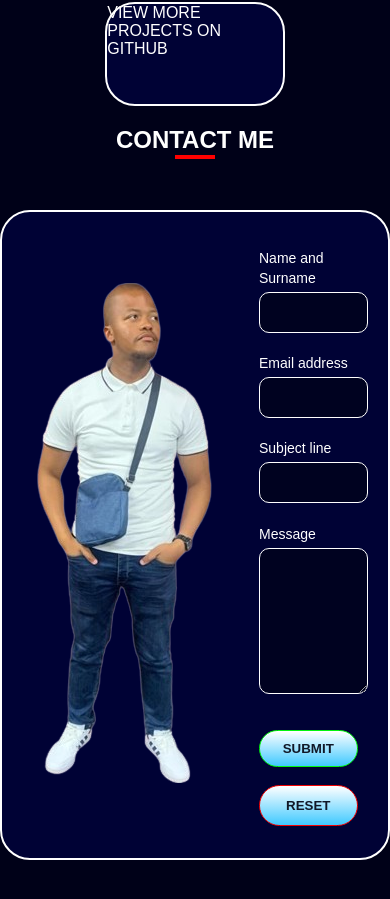
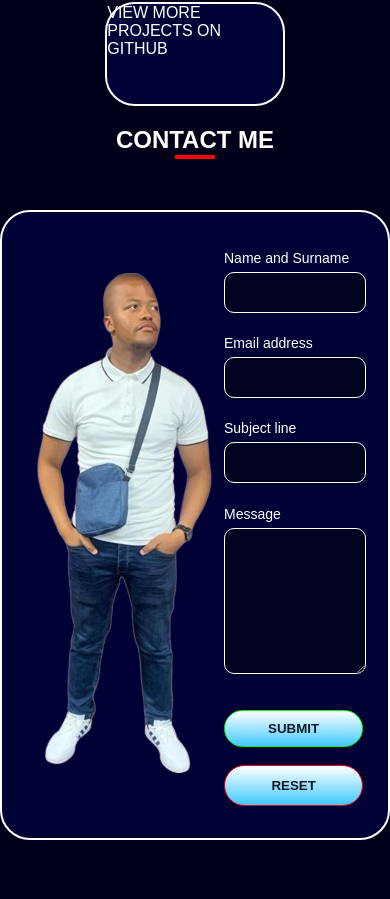
Before and after one commit to Lusa-mata/react-portfolio, a React (Create React App) app: page / in a window 390 px wide. Shown: the part 3861-4760 px from the top of the page. Built offline with nearby package versions, Linux system fonts and the light colour scheme.

Commit message:
contact form responsive

```diff
--- a/src/App.css
+++ b/src/App.css
@@ -430,8 +430,127 @@ body {
 
 
 /*FORM RESPONSIVENESS*/
+@media only screen and (max-width: 768px) {
+.form-container {
+  width: 100%;
+  border-radius: 30px;
+  background-color: #000235;
+  border: 2px solid white;
+  padding: 2rem;
+  color: rgba(243, 244, 246, 1);
+  display: flex;
+  justify-content: center;
+  align-items: center;
+}
+
+.form-container:hover {
+  box-shadow: 0 0 5px #ffffff,
+              0 0 10px #ffffff,
+              0 0 15px #ffffff,
+              0 0 20px #ffffff;
+}
+
+/*this is to make it display as a column*/
+.form {
+  display: flex;
+  flex-direction: column;
+  width: 100%;
+}
+
+.form-image {
+  width: 50px; /* Adjust the width as needed */
+  height: auto; /* Maintain the aspect ratio */
+  margin-right: 40px;
+}
+
+/*all the input fields are grouped*/
+.input-group {
+  margin-top: 0.15rem;
+  font-size: 0.875rem;
+  line-height: 1.25rem;
+  display: flex;
+  flex-direction: column; /* Display input and label in a column */
+}
+
+/*input field labels*/
+.input-group label {
+  display: block;
+  color: rgb(255, 255, 255);
+  margin-bottom: 4px;
+  margin-left: 100px;
+}
+
+/*input field styling*/
+.input-group input,
+.input-group textarea {
+  width: 50%;
+  border-radius: 10px;
+  border: 1px solid white;
+  background-color: #000220;
+  padding: 12px;
+  color: rgba(243, 244, 246, 1);
+  margin-left: 100px;
+}
 
 
+.input-group input:focus, .input-group textarea:focus {
+  border: rgb(60, 255, 0); /*color that outlines user is in the textfield*/
+}
+
+
+.submit {
+  display: block;
+  width: 60%;
+  background-color: rgb(81, 255, 0);
+  padding: 10px 20px;
+  text-align: center;
+  color: rgba(17, 24, 39, 1);
+  border: 1px solid #03f40f;
+  background: linear-gradient(#fff,#40c9ff);
+  border-radius: 30px;
+  font-weight: 600; /*makes the text bold*/
+  cursor: pointer;
+  margin-left: 100px;
+}
+
+
+.submit:hover {
+  background: #03f40f;
+  color: #fff;
+  border-radius: 5px;
+  box-shadow: 0 0 5px #03f40f,
+              0 0 25px #03f40f,
+              0 0 50px #03f40f,
+              0 0 100px #03f40f;
+}
+
+
+.clear {
+  display: block;
+  width: 60%;
+  background: linear-gradient(#fff,#40c9ff);
+  padding: 0.75rem;
+  text-align: center;
+  color: rgba(17, 24, 39, 1);
+  border: 1px solid #f40303;
+  border-radius: 0.375rem;
+  font-weight: 600;
+  cursor: pointer;
+  margin-left: 100px;
+  border-radius: 30px;
+}
+
+
+.clear:hover {
+  background: #f40303;
+  color: #fff;
+  border-radius: 5px;
+  box-shadow: 0 0 5px #f40303,
+              0 0 25px #f40303,
+              0 0 50px #f40303,
+              0 0 100px #f40303;
+}
+}
 
 
 
```
